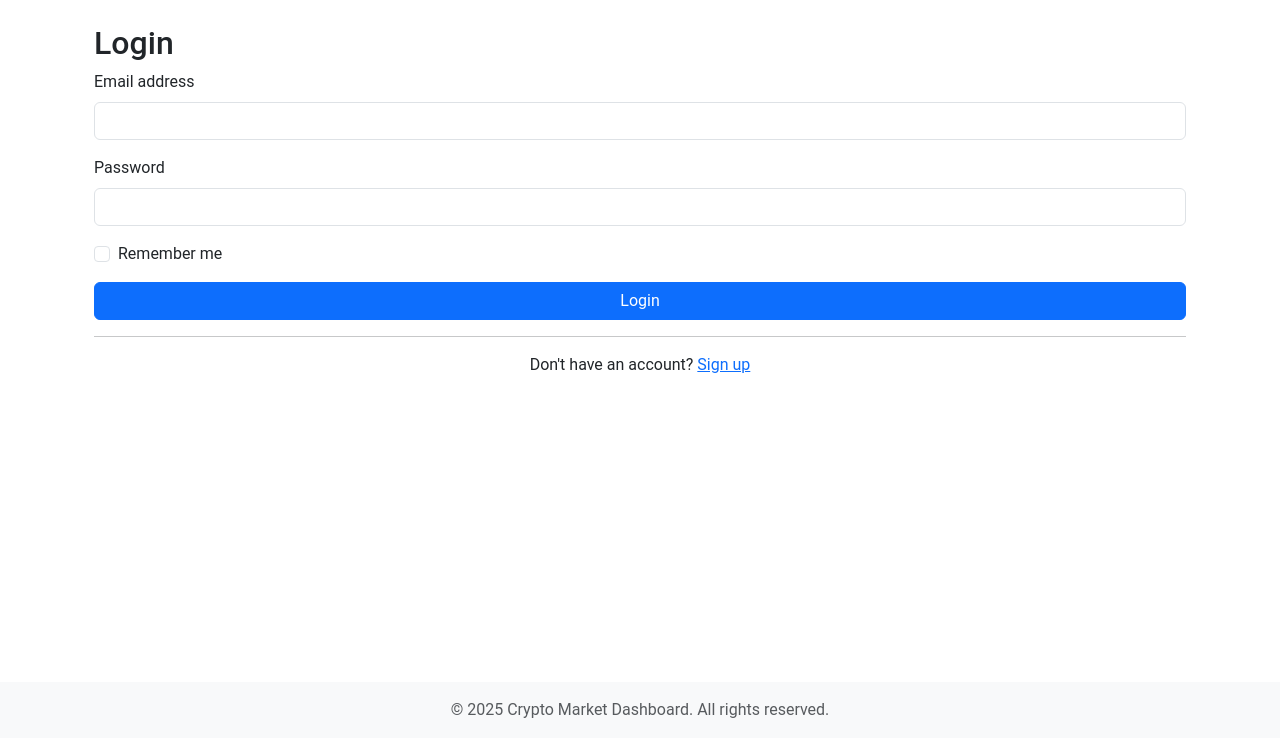
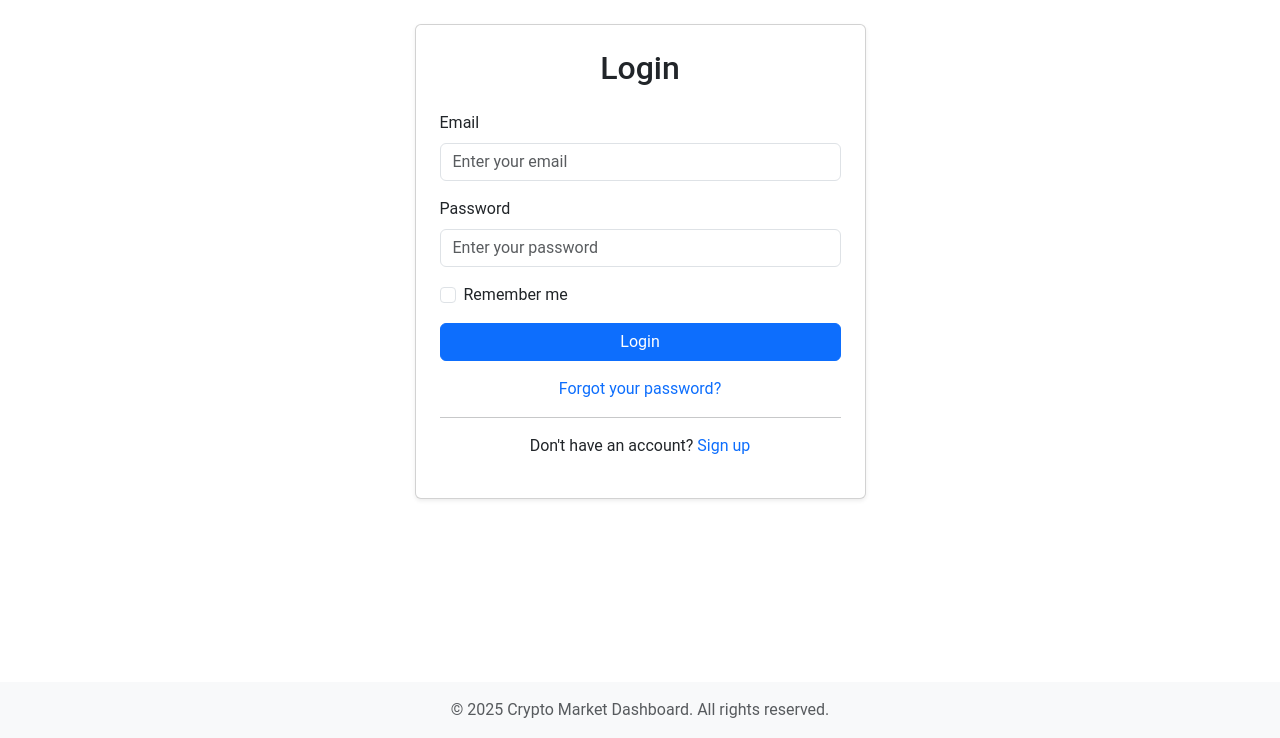
Before and after one commit to DevyRuxpin/crypto-market-app, a Flask app: template templates/login.html in a window 1280 px wide. Shown: the part 62-800 px from the top of the page. Run offline with Flask 2, Linux system fonts and the light colour scheme; the template is opened without the code that fills it, so the values that code supplies are empty, except form fields; form fields are guessed from the names that the template uses; some libraries are stand-ins or nearby versions.

Commit message:
Update login.html

```diff
--- a/templates/login.html
+++ b/templates/login.html
@@ -1,30 +1,62 @@
-{% extends "base.html" %}
+{% extends 'base.html' %}
 
-{% block title %}Login{% endblock %}
+{% block title %}Login - Crypto Market{% endblock %}
 
 {% block content %}
-<div class="container">
-    <div class="auth-form">
-        <h2>Login</h2>
-        <form method="POST">
+<div class="row justify-content-center">
+    <div class="col-md-6 col-lg-5">
+        <div class="card shadow-sm">
+            <div class="card-body p-4">
+                <h2 class="text-center mb-4">Login</h2>
+
+                <form method="POST" action="{{ url_for('login') }}">
+                    {{ form.hidden_tag() }}
+
                     <div class="mb-3">
-                <label for="email" class="form-label">Email address</label>
-                <input type="email" class="form-control" id="email" name="email" required>
+                        <label for="email" class="form-label">Email</label>
+                        {{ form.email(class="form-control", id="email", placeholder="Enter your email") }}
+                        {% if form.email.errors %}
+                            <div class="invalid-feedback d-block">
+                                {% for error in form.email.errors %}
+                                    {{ error }}
+                                {% endfor %}
                             </div>
+                        {% endif %}
+                    </div>
+
                     <div class="mb-3">
                         <label for="password" class="form-label">Password</label>
-                <input type="password" class="form-control" id="password" name="password" required>
+                        {{ form.password(class="form-control", id="password", placeholder="Enter your password") }}
+                        {% if form.password.errors %}
+                            <div class="invalid-feedback d-block">
+                                {% for error in form.password.errors %}
+                                    {{ error }}
+                                {% endfor %}
                             </div>
+                        {% endif %}
+                    </div>
+
                     <div class="mb-3 form-check">
-                <input type="checkbox" class="form-check-input" id="remember" name="remember">
+                        {{ form.remember(class="form-check-input", id="remember") }}
                         <label class="form-check-label" for="remember">Remember me</label>
                     </div>
-            <div class="d-grid">
+
+                    <div class="d-grid gap-2">
                         <button type="submit" class="btn btn-primary">Login</button>
                     </div>
                 </form>
+
+                <div class="mt-3 text-center">
+                    <a href="{{ url_for('reset_password_request') }}" class="text-decoration-none">Forgot your password?</a>
+                </div>
+
                 <hr>
-        <p class="text-center">Don't have an account? <a href="{{ url_for('signup') }}">Sign up</a></p>
+
+                <div class="text-center">
+                    <p>Don't have an account? <a href="{{ url_for('signup') }}" class="text-decoration-none">Sign up</a></p>
+                </div>
+            </div>
+        </div>
     </div>
 </div>
 {% endblock %}
```
Lines whose indentation alone changed are shown as unchanged.
